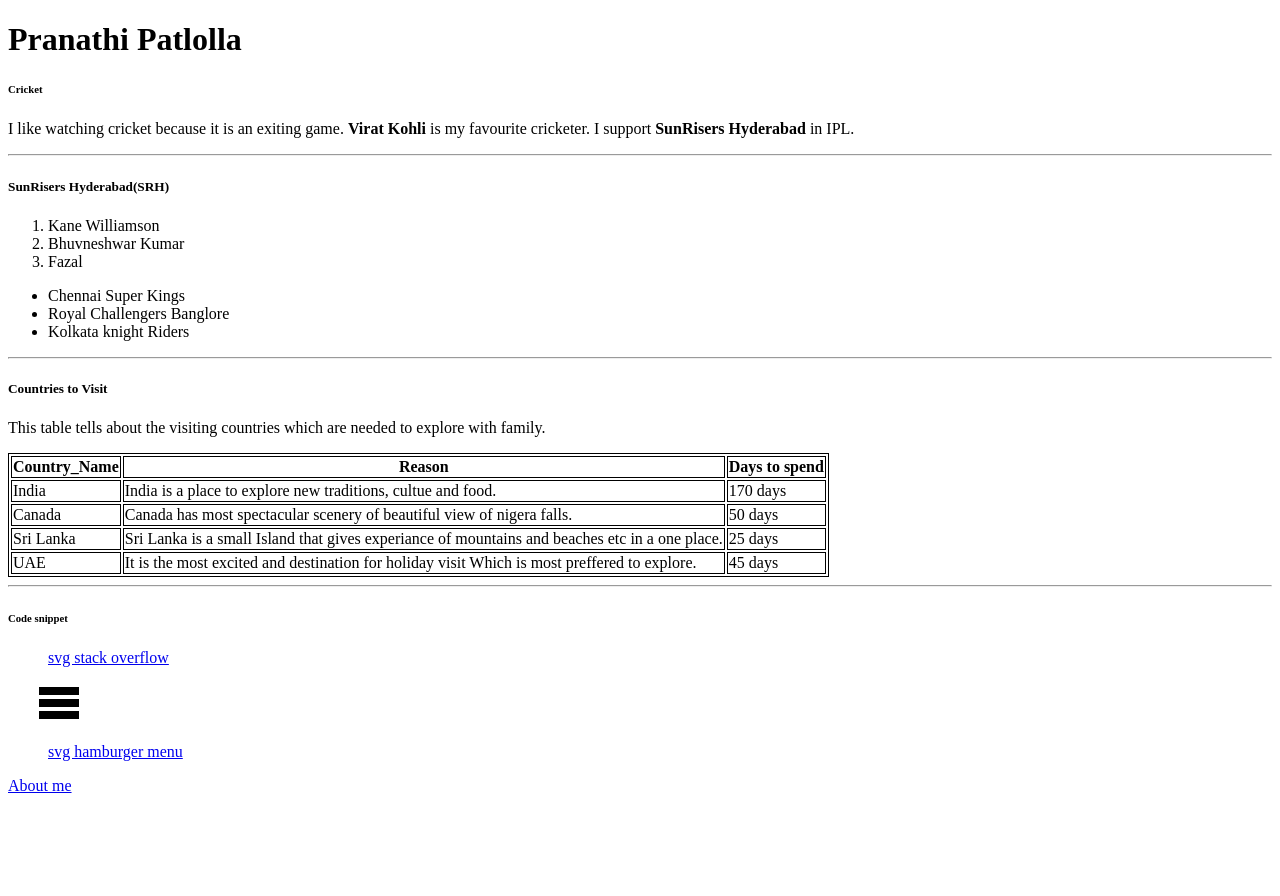
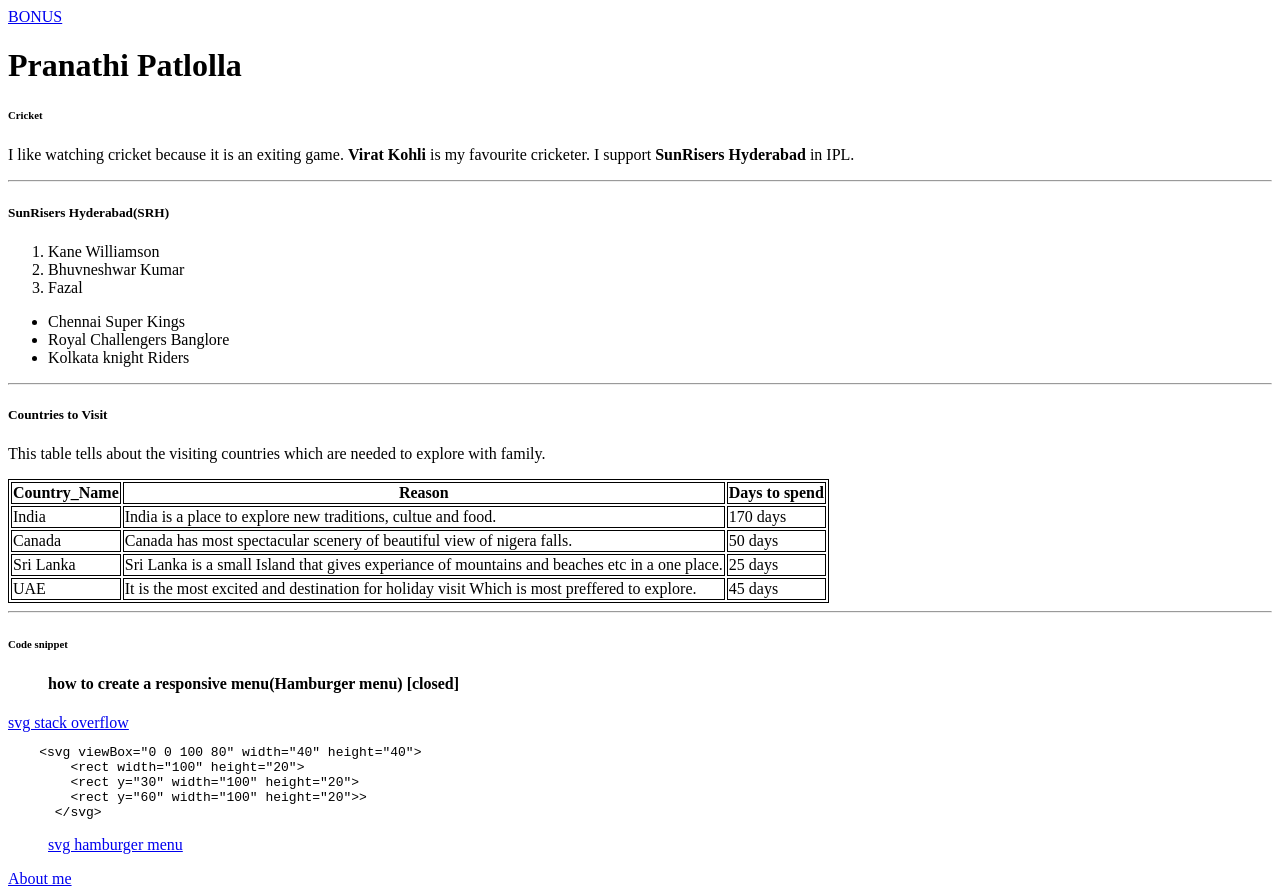
Before and after one commit to 44-563-Web-Apps-S23/44563-webapps-assignment-3-PranathiPatlolla, a plain HTML site: page index.html in a window 1280 px wide. Before the commit the page ends 803 px from the top, so only its background shows below. Drawn offline with Linux system fonts and the light colour scheme.

Commit message:
Added img and bonous

```diff
--- a/index.html
+++ b/index.html
@@ -9,6 +9,7 @@
     </style>
 </head>
 <body>
+    <a href="bonus.html">BONUS</a>
 
 <h1>Pranathi Patlolla </h1>
 <h6>Cricket</h6>
@@ -62,14 +63,15 @@
 <hr>
 <h6>Code snippet</h6>
 <blockquote>
-   <a href="https://stackoverflow.com/questions/tagged/svg"> svg stack overflow</a>
-</blockquote>
+    <h4>how to create a responsive menu(Hamburger menu) [closed]</h4>
+   </blockquote>
+<a href="https://stackoverflow.com/questions/36310655/how-to-create-a-responsive-menuhamburger-menu"> svg stack overflow</a>
 <pre>
-    <svg viewBox="0 0 100 80" width="40" height="40">
-        <rect width="100" height="20"></rect>
-        <rect y="30" width="100" height="20"></rect>
-        <rect y="60" width="100" height="20"></rect>
-      </svg>
+    &lt;svg viewBox="0 0 100 80" width="40" height="40"&gt;
+        &lt;rect width="100" height="20"&gt;</rect>
+        &lt;rect y="30" width="100" height="20"&gt;</rect>
+        &lt;rect y="60" width="100" height="20">&gt;</rect>
+      &lt;/svg&gt;
 </pre>
 <blockquote>
     <a href="https://css-tricks.com/snippets/svg/svg-hamburger-menu"> svg hamburger menu</a>
```
Also changed, not shown: bonus.html (added, +18 -0 lines), parrot.jpg (added), 1 other file.
